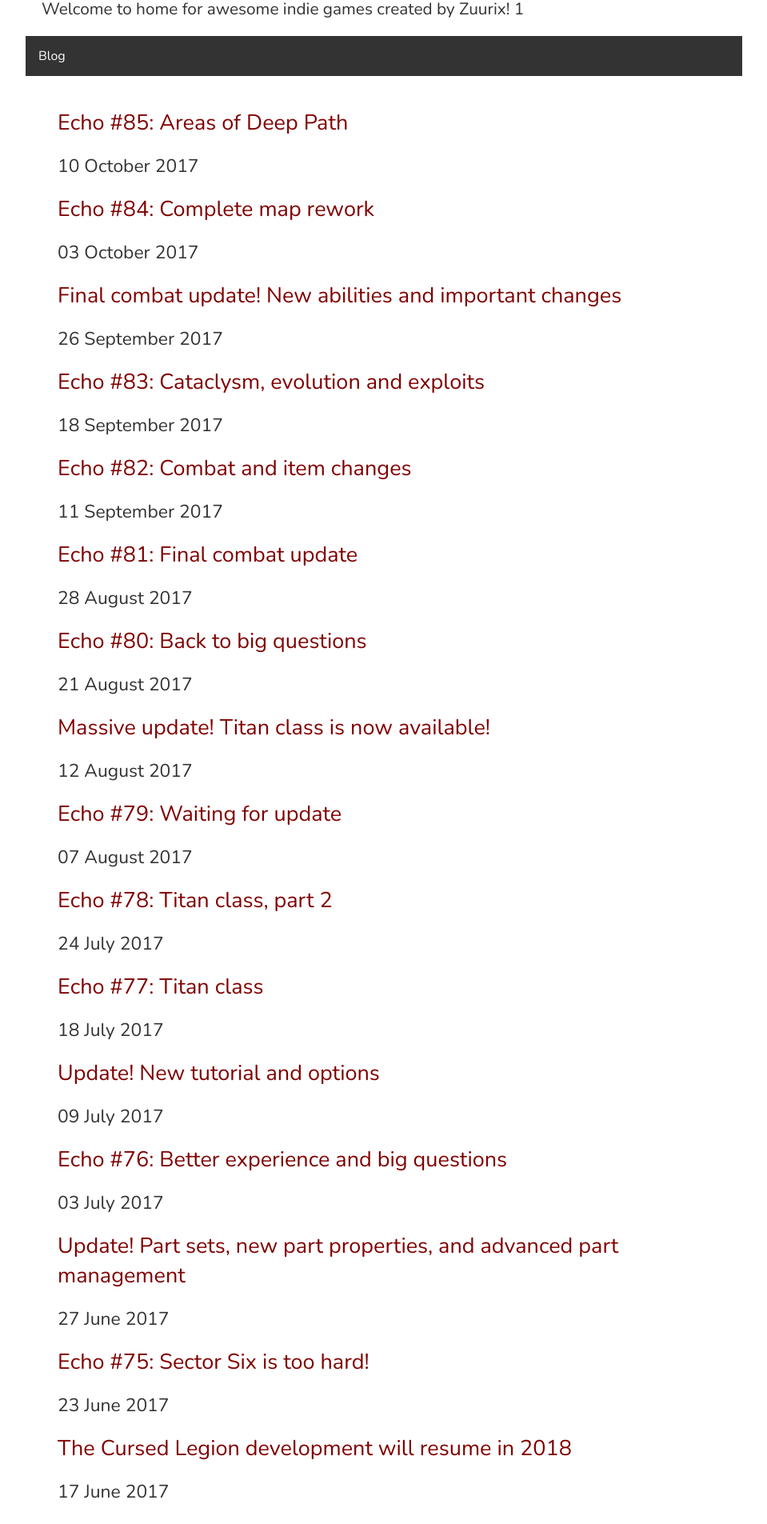
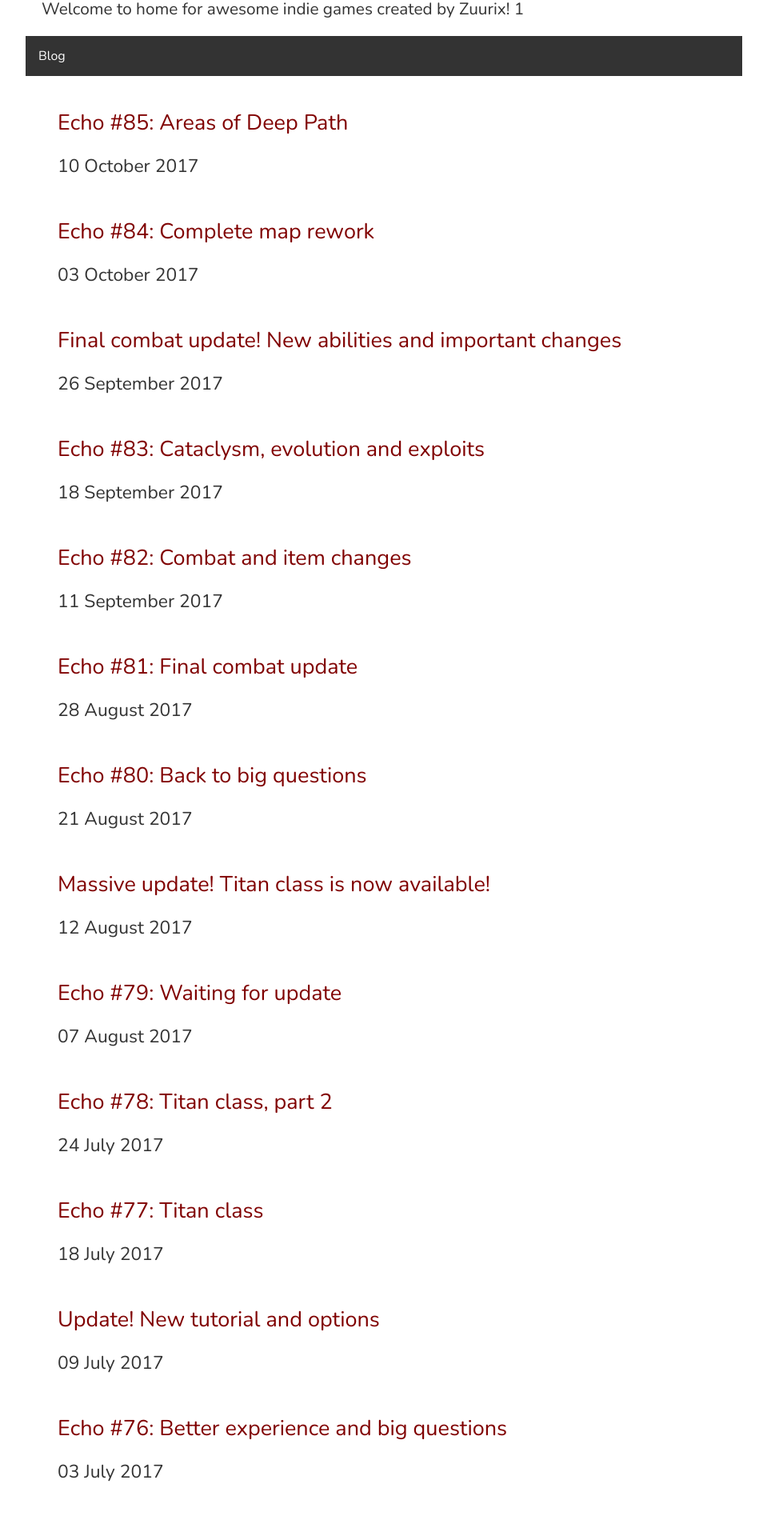
Before and after one commit to Phoebe3663/Zuurix.github.io, a Jekyll site: the page built from index.html, in a window 1280 px wide. Shown: the part 494-2399 px from the top of the page at 80% size, without its empty margins (160-1119 px from the left). Built offline with Jekyll 4.4.1, drawn with Linux system fonts in a browser that asks for light colours.

Commit message:
Update index.html

```diff
--- a/index.html
+++ b/index.html
@@ -18,6 +18,11 @@ title: Zuurix.com - Home
 	{% for post in site.posts %}
 	<li> <a href="{{ post.url }}" title="{{ post.title }}">{{ post.title }}</a></li>
 	<p2>{{ post.date | date_to_long_string }}</p2>
+
+	<space>
+	<a> </a>
+	</space>
+
 	{% endfor %}
 
 </ul>
```
